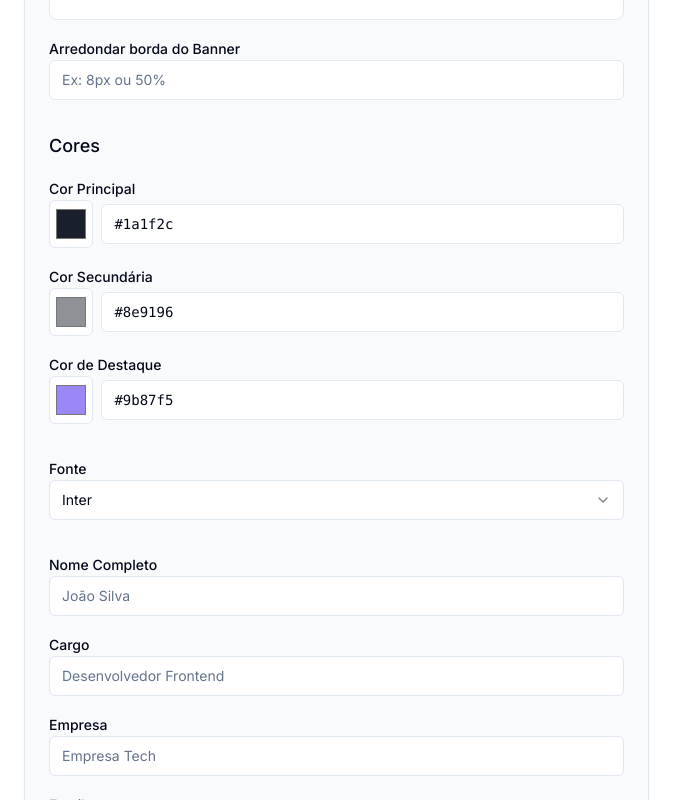
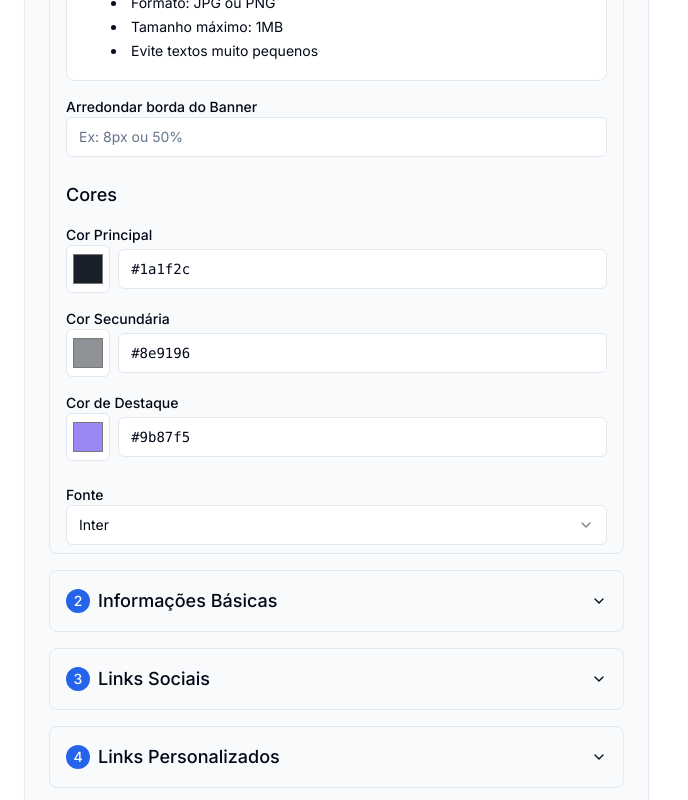
Before and after one commit to redcat2323/gerador-de-assinatura-valuehost, a React (Vite) app: page / in a window 1280 px wide. Shown: the part 820-1620 px from the top of the page, without its empty margins (0-688 px from the left). Built offline with nearby package versions, Linux system fonts and the light colour scheme.

Commit message:
Implement step-by-step signature form
Added a multi-step format for filling out the fields in the signature construction process. This change enhances user experience by guiding users through the signature creation in distinct stages.
[skip gpt_engineer]

```diff
--- a/src/components/signature/SignatureForm.tsx
+++ b/src/components/signature/SignatureForm.tsx
@@ -6,15 +6,29 @@ import { MediaUploadForm } from "./form/MediaUploadForm";
 import { ColorCustomizationForm } from "./form/ColorCustomizationForm";
 import { FontCustomizationForm } from "./form/FontCustomizationForm";
 import { CustomLinksForm } from "./form/CustomLinksForm";
+import {
+  Accordion,
+  AccordionContent,
+  AccordionItem,
+  AccordionTrigger,
+} from "../ui/accordion";
+import { useTranslation } from "../../hooks/useTranslation";
 
 interface SignatureFormProps {
   signatureData: SignatureData;
-  handleInputChange: (e: React.ChangeEvent<HTMLInputElement>, field: string, isNested?: boolean) => void;
-  handleImageUpload: (url: string, type: 'logo' | 'banner') => void;
-  handleColorChange: (colorType: 'primary' | 'secondary' | 'accent', value: string) => void;
+  handleInputChange: (
+    e: React.ChangeEvent<HTMLInputElement>,
+    field: string,
+    isNested?: boolean
+  ) => void;
+  handleImageUpload: (url: string, type: "logo" | "banner") => void;
+  handleColorChange: (
+    colorType: "primary" | "secondary" | "accent",
+    value: string
+  ) => void;
   handleFontChange: (font: string) => void;
   handleCustomLinksChange: (links: Array<{ label: string; url: string }>) => void;
-  handleBorderRadiusChange: (type: 'logo' | 'banner', value: string) => void;
+  handleBorderRadiusChange: (type: "logo" | "banner", value: string) => void;
 }
 
 export const SignatureForm = ({
@@ -24,8 +38,9 @@ export const SignatureForm = ({
   handleColorChange,
   handleFontChange,
   handleCustomLinksChange,
-  handleBorderRadiusChange
+  handleBorderRadiusChange,
 }: SignatureFormProps) => {
+  const { t } = useTranslation();
   const colors = {
     primary: "#1a1f2c",
     secondary: "#8e9196",
@@ -34,37 +49,82 @@ export const SignatureForm = ({
   };
 
   return (
-    <div className="space-y-8">
+    <Accordion type="single" collapsible defaultValue="step1" className="space-y-4">
+      <AccordionItem value="step1" className="border rounded-lg px-4">
+        <AccordionTrigger className="hover:no-underline">
+          <div className="flex items-center gap-2">
+            <div className="flex h-6 w-6 items-center justify-center rounded-full bg-primary text-primary-foreground text-sm">
+              1
+            </div>
+            <h3 className="text-lg font-medium">{t("mediaAndStyle")}</h3>
+          </div>
+        </AccordionTrigger>
+        <AccordionContent className="pt-4 pb-2">
+          <div className="space-y-6">
             <MediaUploadForm
               signatureData={signatureData}
               onImageUpload={handleImageUpload}
               onBorderRadiusChange={handleBorderRadiusChange}
             />
-
-      <ColorCustomizationForm
-        colors={colors}
-        onColorChange={handleColorChange}
-      />
-
+            <ColorCustomizationForm colors={colors} onColorChange={handleColorChange} />
             <FontCustomizationForm
               currentFont={signatureData.font_family || "Inter"}
               onFontChange={handleFontChange}
             />
+          </div>
+        </AccordionContent>
+      </AccordionItem>
 
+      <AccordionItem value="step2" className="border rounded-lg px-4">
+        <AccordionTrigger className="hover:no-underline">
+          <div className="flex items-center gap-2">
+            <div className="flex h-6 w-6 items-center justify-center rounded-full bg-primary text-primary-foreground text-sm">
+              2
+            </div>
+            <h3 className="text-lg font-medium">{t("basicInfo")}</h3>
+          </div>
+        </AccordionTrigger>
+        <AccordionContent className="pt-4 pb-2">
           <BasicInfoForm
             signatureData={signatureData}
             handleInputChange={handleInputChange}
           />
+        </AccordionContent>
+      </AccordionItem>
 
+      <AccordionItem value="step3" className="border rounded-lg px-4">
+        <AccordionTrigger className="hover:no-underline">
+          <div className="flex items-center gap-2">
+            <div className="flex h-6 w-6 items-center justify-center rounded-full bg-primary text-primary-foreground text-sm">
+              3
+            </div>
+            <h3 className="text-lg font-medium">{t("socialLinks")}</h3>
+          </div>
+        </AccordionTrigger>
+        <AccordionContent className="pt-4 pb-2">
           <SocialLinksForm
             signatureData={signatureData}
             handleInputChange={handleInputChange}
           />
+        </AccordionContent>
+      </AccordionItem>
 
+      <AccordionItem value="step4" className="border rounded-lg px-4">
+        <AccordionTrigger className="hover:no-underline">
+          <div className="flex items-center gap-2">
+            <div className="flex h-6 w-6 items-center justify-center rounded-full bg-primary text-primary-foreground text-sm">
+              4
+            </div>
+            <h3 className="text-lg font-medium">{t("customLinks")}</h3>
+          </div>
+        </AccordionTrigger>
+        <AccordionContent className="pt-4 pb-2">
           <CustomLinksForm
             signatureData={signatureData}
             onCustomLinksChange={handleCustomLinksChange}
           />
-    </div>
+        </AccordionContent>
+      </AccordionItem>
+    </Accordion>
   );
 };
```
Lines whose indentation alone changed are shown as unchanged.
